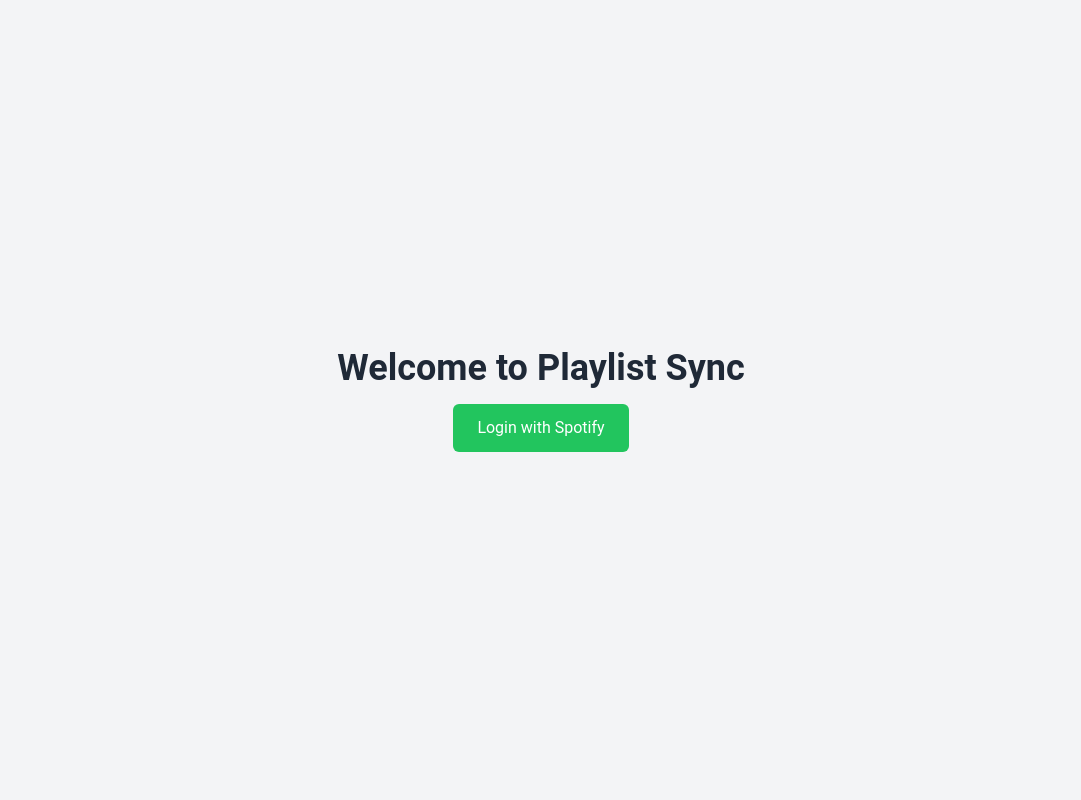
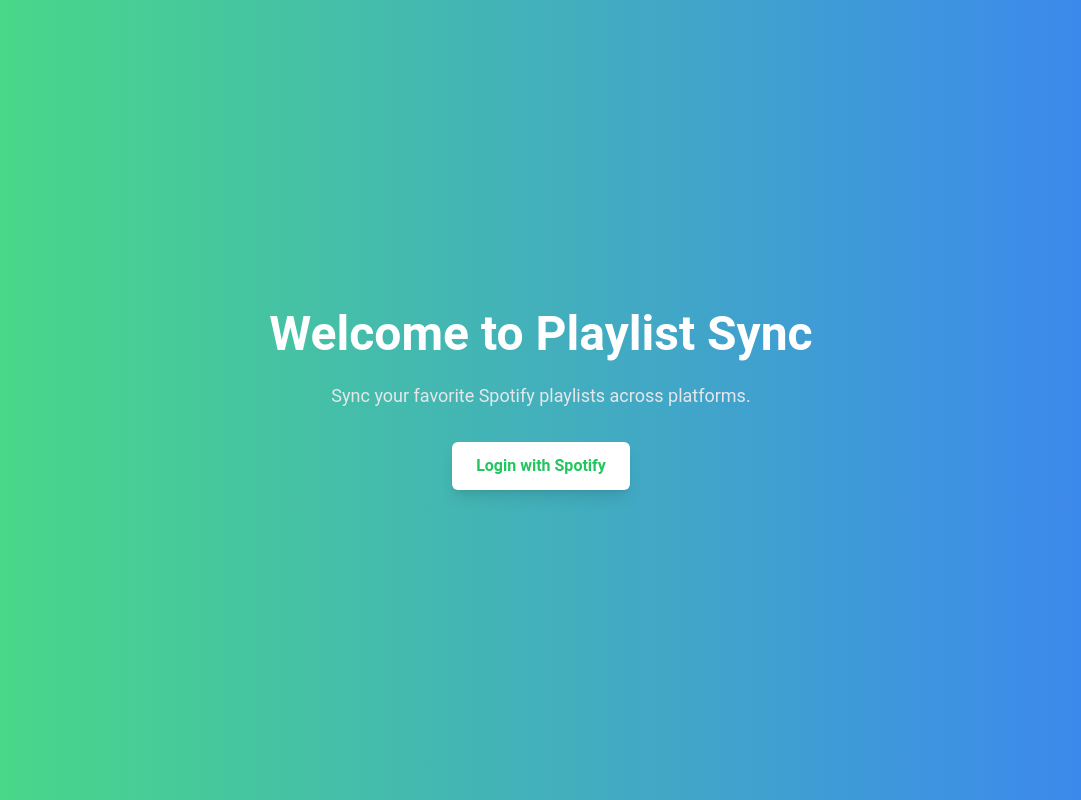
Before and after one commit to Tharindu-h/playlist-sync, a React (Create React App) app in the folder playlist-sync-frontend/: page / in a window 1280 px wide. Shown: the whole page, without its empty margins (99-1180 px from the left). Built offline with nearby package versions, Linux system fonts and the light colour scheme.

Commit message:
Update components to use tailwind

```diff
--- a/playlist-sync-frontend/src/components/Dashboard.js
+++ b/playlist-sync-frontend/src/components/Dashboard.js
@@ -16,15 +16,33 @@
     }, []);
 
     return (
-        <div className="dashboard">
-            <h1>Your Top 5 Songs</h1>
-            <ul>
-                {topSongs.map((song, index) => (
-                    <li key={index}>
-                        {song.name} by {song.artists.join(", ")}
-                    </li>
-                ))}
-            </ul>
+        <div className="min-h-screen bg-gray-100 py-10 px-6">
+            <div className="max-w-4xl mx-auto bg-white rounded-lg shadow-lg p-6">
+                <h1 className="text-3xl font-bold text-gray-800 mb-6">
+                    Your Top 5 Songs
+                </h1>
+                {topSongs.length > 0 ? (
+                    <ul className="space-y-4">
+                        {topSongs.map((song, index) => (
+                            <li
+                                key={index}
+                                className="flex items-center space-x-4 bg-gray-50 p-4 rounded-lg shadow-md hover:bg-gray-100"
+                            >
+                                <div className="text-lg font-medium text-gray-700">
+                                    {song.name}
+                                </div>
+                                <div className="text-sm text-gray-500">
+                                    by {song.artists.join(", ")}
+                                </div>
+                            </li>
+                        ))}
+                    </ul>
+                ) : (
+                    <p className="text-gray-500 text-center">
+                        No top songs available. Try logging in again.
+                    </p>
+                )}
+            </div>
         </div>
     );
 }
--- a/playlist-sync-frontend/src/components/HomePage.js
+++ b/playlist-sync-frontend/src/components/HomePage.js
@@ -6,12 +6,17 @@
     };
 
     return (
-        <div className="h-screen bg-gray-100 flex items-center justify-center">
+        <div className="flex items-center justify-center h-screen bg-gradient-to-r from-green-400 to-blue-500">
             <div className="text-center">
-                <h1 className="text-4xl font-bold text-gray-800 mb-4">Welcome to Playlist Sync</h1>
+                <h1 className="text-5xl font-bold text-white mb-6">
+                    Welcome to Playlist Sync
+                </h1>
+                <p className="text-lg text-gray-200 mb-8">
+                    Sync your favorite Spotify playlists across platforms.
+                </p>
                 <button
                     onClick={handleLogin}
-                    className="bg-green-500 text-white px-6 py-3 rounded-md hover:bg-green-600"
+                    className="bg-white text-green-500 font-semibold py-3 px-6 rounded-md shadow-lg hover:bg-green-500 hover:text-white transition duration-300"
                 >
                     Login with Spotify
                 </button>
```
